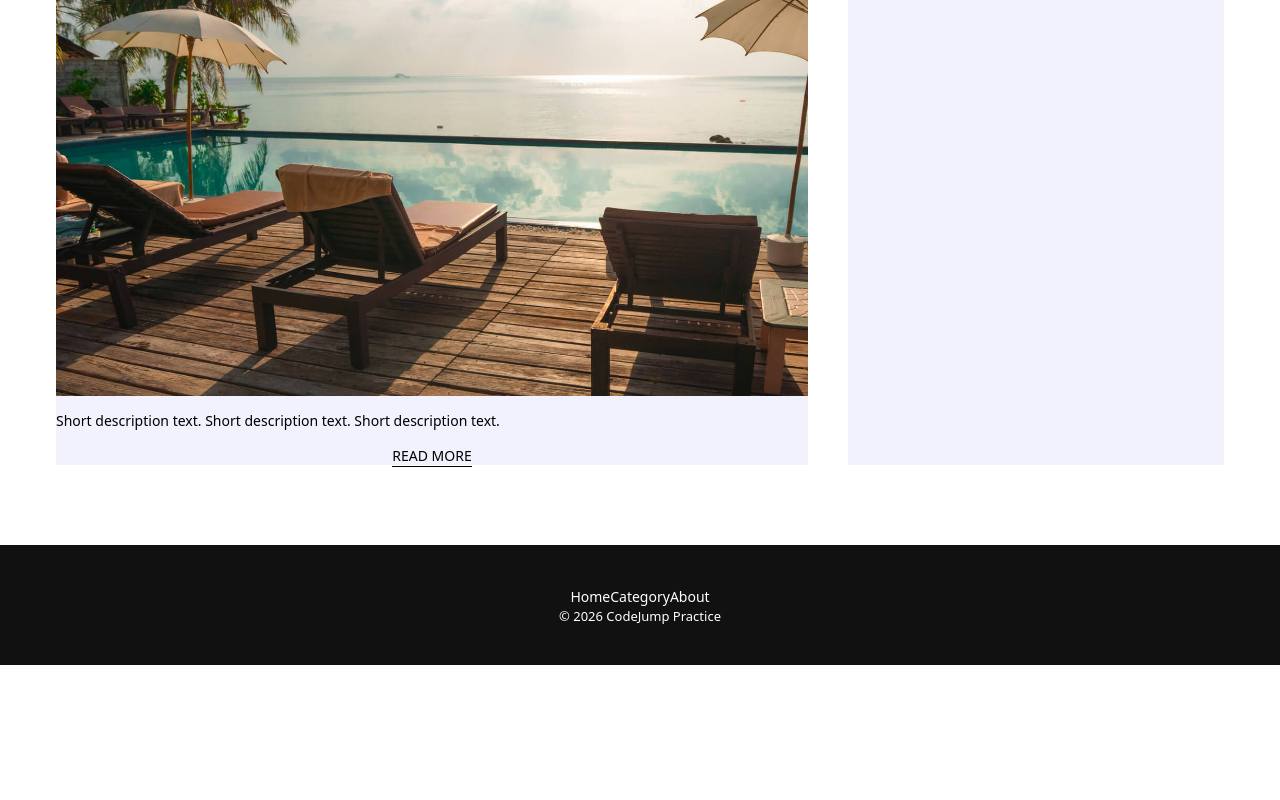
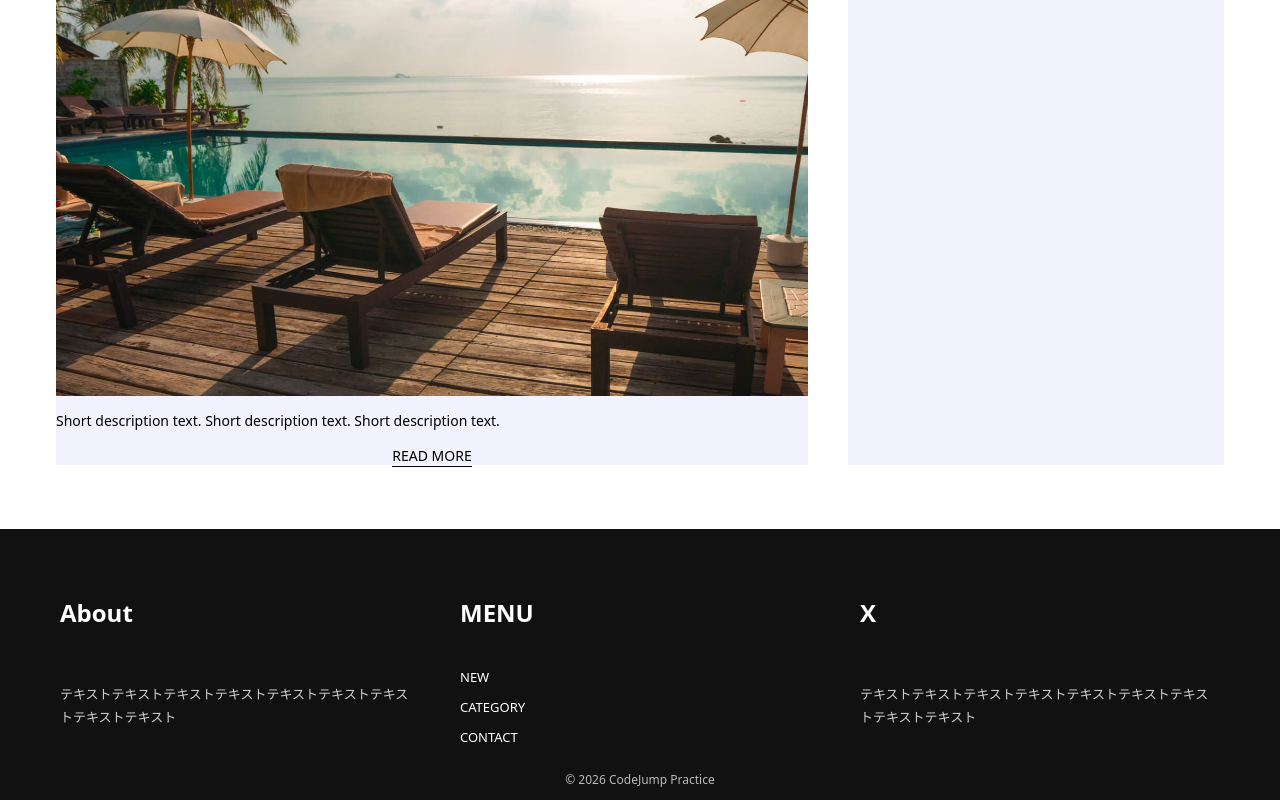
Before and after one commit to fujita0000hisashi-cpu/codejump-advanced-1, a React (Vite) app: page / in a window 1280 px wide. Shown: the part 2342-3142 px from the top of the page. Before the commit the page ends 3007 px from the top, so only its background shows below. Built offline with nearby package versions, Linux system fonts and the light colour scheme.

Commit message:
feat: implement footer layout structure

```diff
--- a/src/components/Footer.tsx
+++ b/src/components/Footer.tsx
@@ -2,13 +2,31 @@ export function Footer() {
   return (
     <footer className="footer">
       <div className="footer-inner">
-        <nav className="footer-nav" aria-label="Footer navigation">
-          <ul className="footer-list">
-            <li className="footer-item"><a className="footer-link" href="#">Home</a></li>
-            <li className="footer-item"><a className="footer-link" href="#">Category</a></li>
-            <li className="footer-item"><a className="footer-link" href="#">About</a></li>
-          </ul>
-        </nav>
+        <div className="footer-grid">
+          <section className="footer-block">
+            <h2 className="fotter-title">About</h2>
+            <p className="footer-text">
+              テキストテキストテキストテキストテキストテキストテキストテキストテキスト
+            </p>
+          </section>
+
+          <section className="footer-block">
+            <h2 className="fotter-title">MENU</h2>
+            <ul className="footer-list">
+              <li className="footer-item"><a className="footer-link" href="#">NEW</a></li>
+              <li className="footer-item"><a className="footer-link" href="#">CATEGORY</a></li>
+              <li className="footer-item"><a className="footer-link" href="#">CONTACT</a></li>
+            </ul>
+          </section>
+
+          <section className="footer-block">
+            <h2 className="fotter-title">X</h2>
+            <p className="footer-text">
+              テキストテキストテキストテキストテキストテキストテキストテキストテキスト
+            </p>
+          </section>
+        </div>
+
         <p className="footer-copy">
           &copy; 2026 CodeJump Practice
         </p>
--- a/src/style.css
+++ b/src/style.css
@@ -364,8 +364,8 @@ body {
   Footer （骨格）
 ====================== */
 .footer {
-  margin-top: 80px;
-  padding: 40px 0;
+  margin-top: 64px;
+  padding: 48px 0 0 0;
   background: #111;
   color: #fff;
 }
@@ -375,27 +375,45 @@ body {
   margin: 0 auto;
   padding: 0 20px;
   display: grid;
-  gap: 24;
-  text-align: center;
+  gap: 40;
 }
 
-.footer-nav {
+.footer-grid {
+  display: grid;
+  grid-template-columns: repeat(3, 1fr);
+  gap: 40px;
+}
 
+.footer-block {
+  display: grid;
+  gap: 16px;
+}
+
+.footer-title {
+  margin: 0;
+  font-size: 14px;
+  font-weight: bold;
+}
+
+.footer-text {
+  margin: 0;
+  font-size: 13px;
+  line-height: 1.8;
+  opacity: .8;
 }
 
 .footer-list {
   margin: 0;
   padding: 0;
   list-style: none;
-  display: flex;
-  justify-content: center;
-  grid-area: 24px;
+  display: grid;
+  gap: 8px;
 }
 
 .footer-link {
   text-decoration: none;
   color: #fff;
-  font-size: 14px;
+  font-size: 13px;
 }
 
 .footer-link:hover {
@@ -407,14 +425,16 @@ body {
 }
 
 .footer-copy {
-  margin: 0;
-  font-size: 13px;
+  margin-top: 24px;
+  font-size: 12px;
+  text-align: center;
+  opacity: .7;
 }
 
 @media (max-width: 900px) {
-  .footer-list {
-    flex-direction: column;
-    gap: 12px;
+  .footer-grid {
+    grid-template-columns: 1fr;
+    gap: 32px;
   }
 }
 
```
